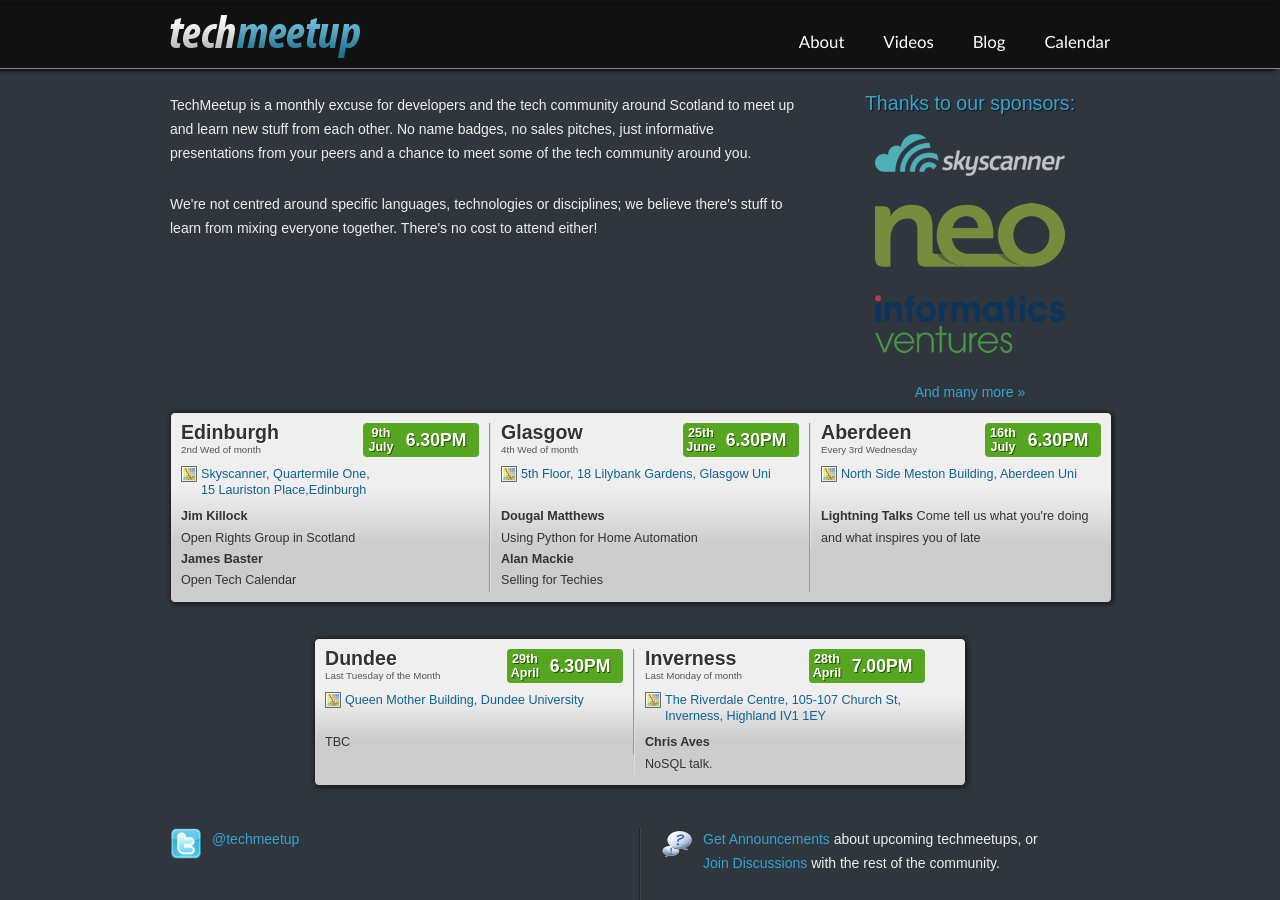
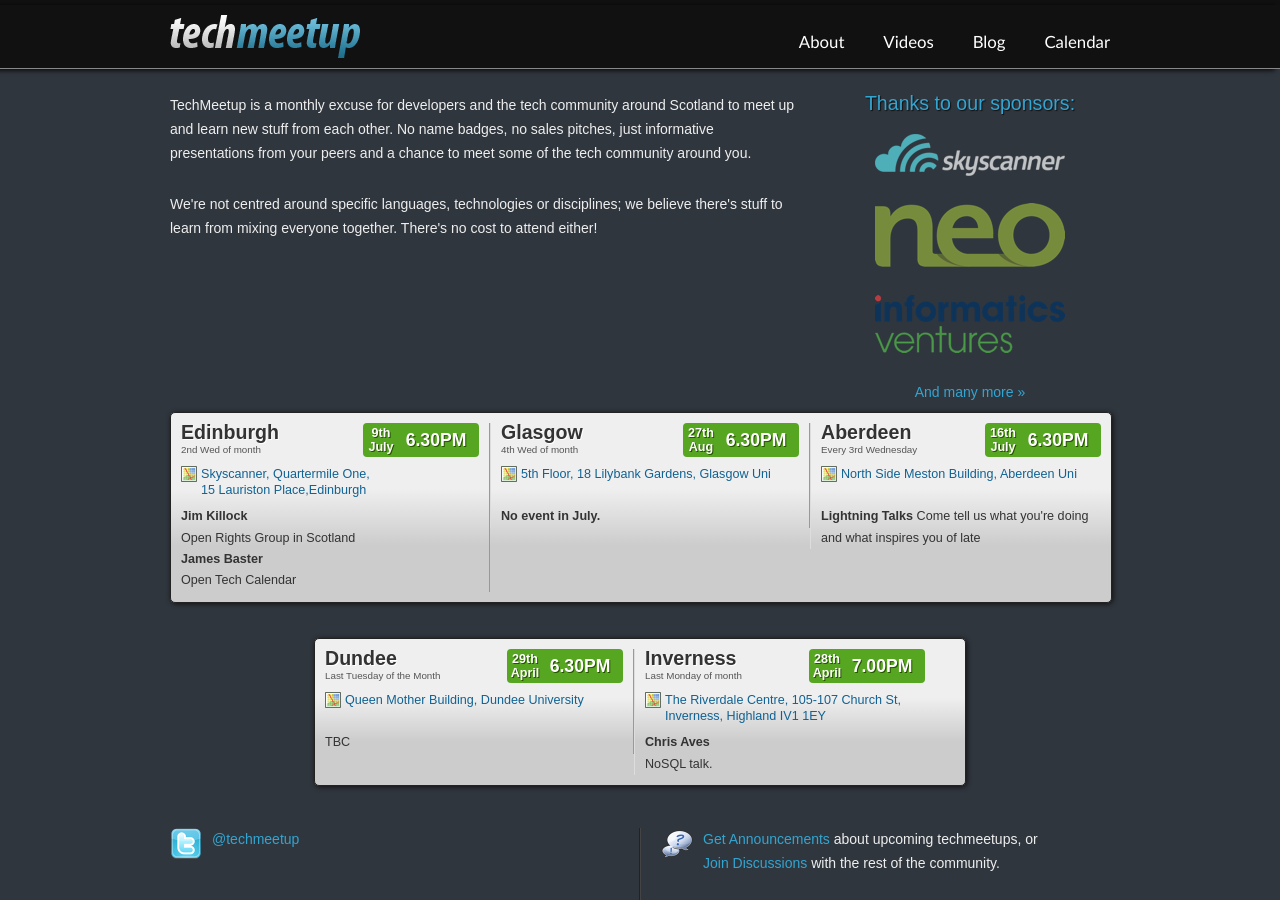
Before and after one commit to techmeetup/techmeetup.co.uk, a Jekyll site: the page built from index.html, in a window 1280 px wide and 900 px high. Built offline with Jekyll 4.4.1, drawn with Linux system fonts in a browser that asks for light colours; Markdown is read by kramdown in place of the engine named in the settings.

Commit message:
Glasgow: No July :(

```diff
--- a/index.html
+++ b/index.html
@@ -59,22 +59,13 @@
     <span>4th Wed of month</span>
     <p><a href="http://maps.google.com/maps/ms?msid=217161173396650967619.0004accf70991bd913a97&amp;msa=0" class="map">5th Floor, 18 Lilybank Gardens, Glasgow Uni</a></p>
     <p>
-      <strong>Dougal Matthews</strong>
-      <br>
-      Using Python for Home Automation
-    </p>
-    <p>
-    <strong>
-      Alan Mackie
-    </strong>
-      <br>
-      Selling for Techies
+      <strong>No event in July.</strong>
     </p>
     <div class="datewrapper">
       <div class="when">
         <div class="daywrap">
-          <div class="day">25th</div>
-          <div class="month">June</div>
+          <div class="day">27th</div>
+          <div class="month">Aug</div>
         </div>
         <div class="time">6.30PM</div>
       </div>
```
